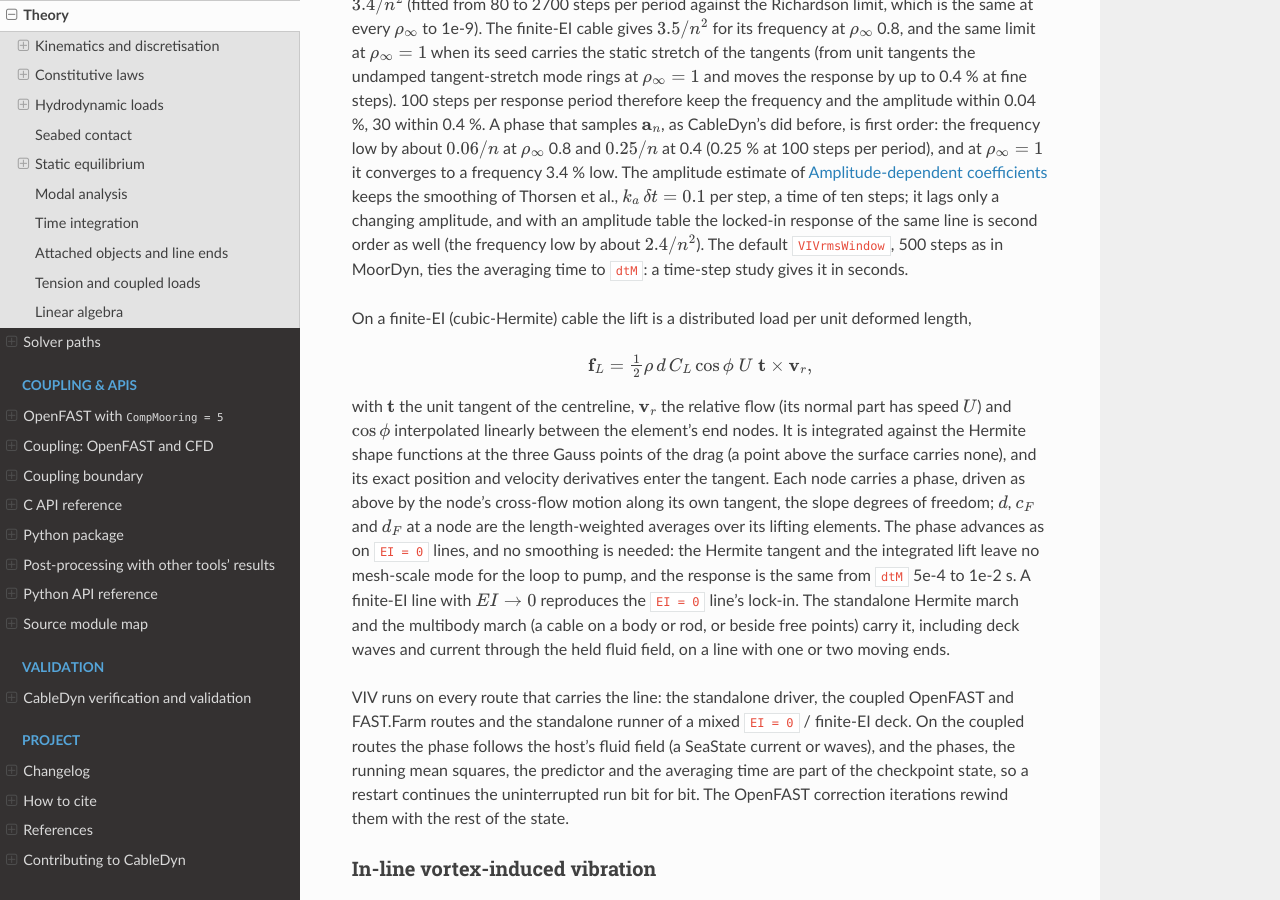
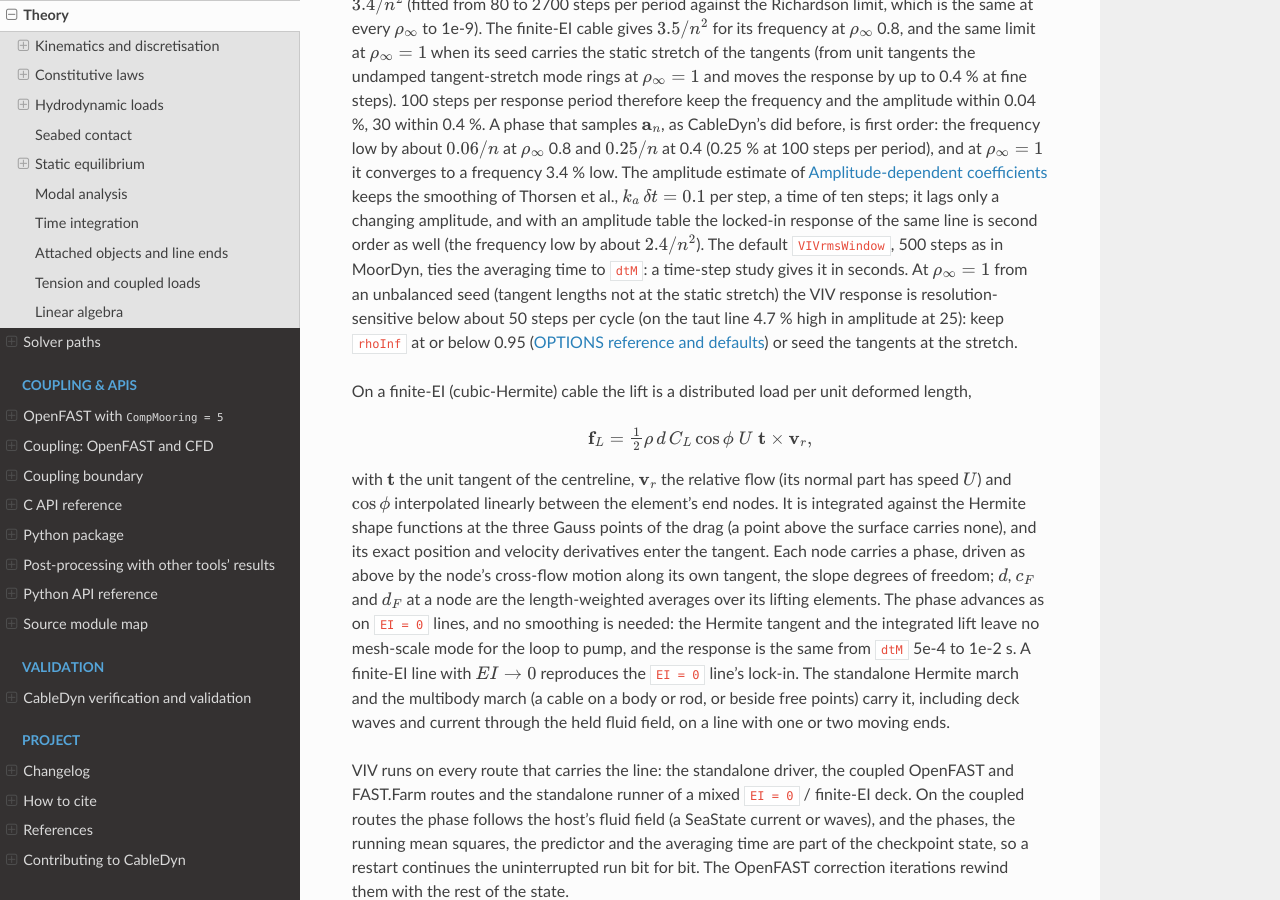
Before and after one commit to SMI-Lab-Inha/CableDyn, a Sphinx documentation site: the page built from doc/theory.rst, in a window 1280 px wide and 900 px high, scrolled down 23847 px. Built offline with Sphinx 7.4.7 and the Read the Docs theme 3.1.0, drawn with Linux system fonts in a browser that asks for light colours.

Commit message:
test: the tangent predictor check at rho_inf 1 and 25 steps measures the VIV update
With the mid-point VIV update the predictor check of the lifted
taut line fails one cell, rho_inf 1 at 25 steps per cycle (21 per
response period): from the unit-tangent seed z max/D 0.5903 against
the balanced seed's 0.5641 (+4.6 %) and Es max 1.51 times it. Every
step converges (6.15 iterations on average, at most 21).

At rho_inf 1 nothing damps the unit seed's stretch ringing, and at
that resolution it leaves a near-Nyquist velocity in the trajectory:
the mid-node (v_n+1 - v_n)/dt alternates by 4.8 m/s^2 against a VIV
acceleration of 3.2 m/s^2 (a velocity of about 0.09 m/s, 27 % of the
VIV velocity; the committed a_n alternates by 32 against 17, 19
against 10.5 on the old update), 10 to 20 times less at 50 steps per
cycle. The response then depends on how the VIV update treats that
velocity: four equally consistent variants (the last two mid-point
accelerations averaged, a three-point second-order Nyquist-free
acceleration, an averaged predictor rate, both of the latter) give
z max/D 0.623, 0.579, 0.589 and 0.578, +0.8 % to +10 % from the
converged 0.5639 with the old update's +0.8 % among them. That value
is the fine-step one (200 to 800 steps per cycle), the same at
rho_inf 0.8 with either seed and at rho_inf 1 with the balanced seed.
The new update reaches it from 50 steps per cycle with either seed
(unit seed 0.5632 at 50, 0.5641 at 100, 0.5639 from 200 on), while
the old update settled at rho_inf 1 0.23 % high from the unit seed and
0.1 % low from the balanced one. The result is deterministic (Newton
tolerance 1e-6 to 1e-10 and a 1e-7 seed tilt change it by under
0.03 %).

So that cell measures the VIV update's treatment of an unresolved
spurious velocity, not the predictor. It keeps G1 (every step
converges) and G4 (iterations) and skips G2 and G3, and a new gate G7
holds the convergence claim: the unit seed at rho_inf 1 and 50 steps
per cycle within 0.5 % of the converged z max/D 0.5639 (measured
0.5632). The other cells keep G2 and G3 (measured at most 1.07 times
and 0.09 %). doc/theory.rst and the CHANGELOG note that at rho_inf 1
from an unbalanced seed the VIV response is resolution-sensitive below
about 50 steps per cycle: keep rhoInf at or below 0.95 or seed the
tangents at the stretch.

Signed-off-by: Jae Hoon Seo <jaehoon.seo@inha.ac.kr>

```diff
--- a/doc/theory.rst
+++ b/doc/theory.rst
@@ -1293,7 +1293,10 @@ CableDyn's did before, is first order: the frequency low by about :math:`0.06/n`
 per step, a time of ten steps; it lags only a changing amplitude, and with an amplitude table the
 locked-in response of the same line is second order as well (the frequency low by about
 :math:`2.4/n^2`). The default ``VIVrmsWindow``, 500 steps as in MoorDyn, ties the averaging time
-to ``dtM``: a time-step study gives it in seconds.
+to ``dtM``: a time-step study gives it in seconds. At :math:`\rho_\infty = 1` from an unbalanced
+seed (tangent lengths not at the static stretch) the VIV response is resolution-sensitive below
+about 50 steps per cycle (on the taut line 4.7 % high in amplitude at 25): keep ``rhoInf`` at or
+below 0.95 (:doc:`options`) or seed the tangents at the stretch.
 
 On a finite-EI (cubic-Hermite) cable the lift is a distributed load per unit deformed length,
 
```
Also changed, not shown: CHANGELOG.md (+3 -1 lines), 1 other file.
